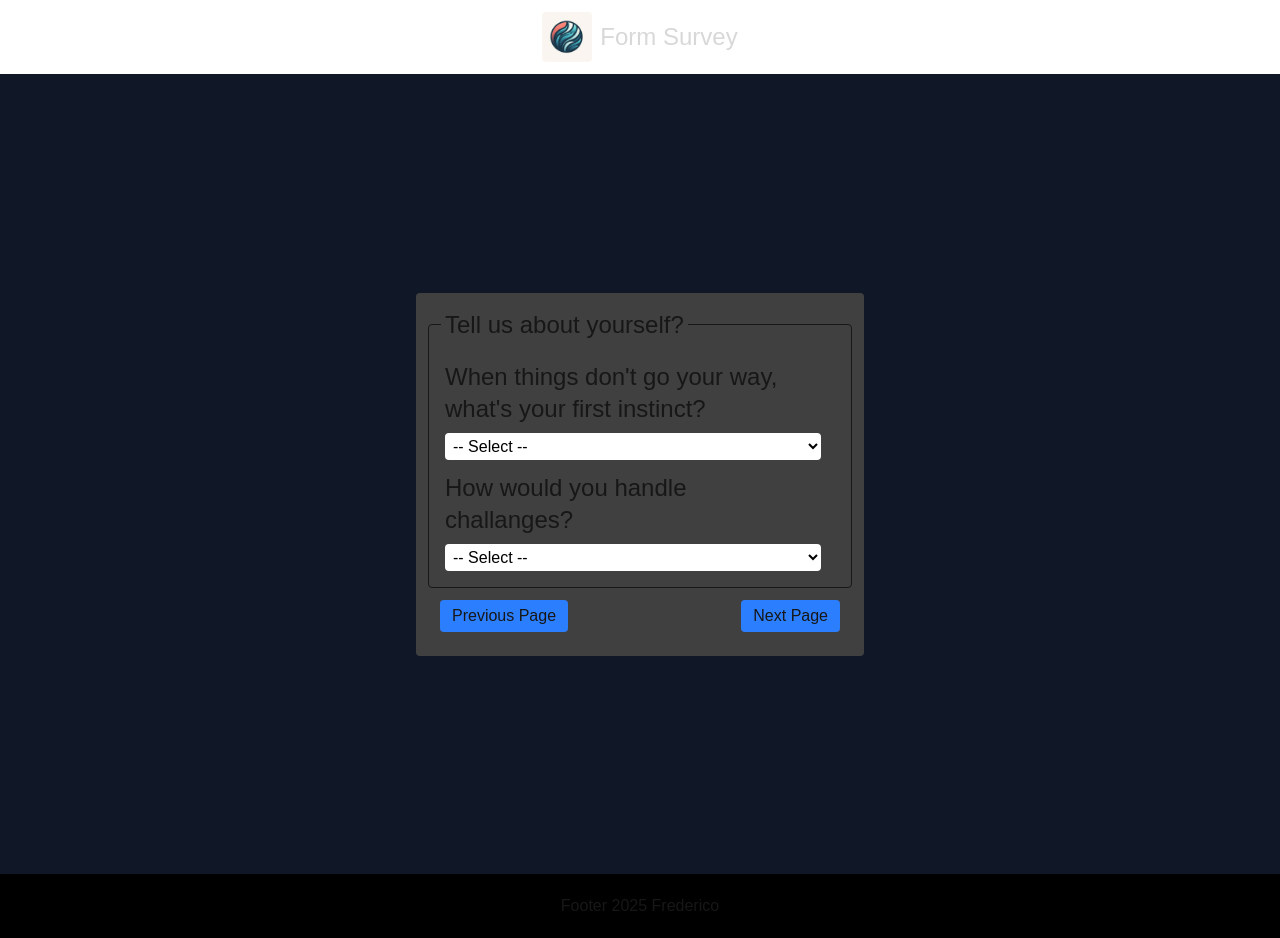
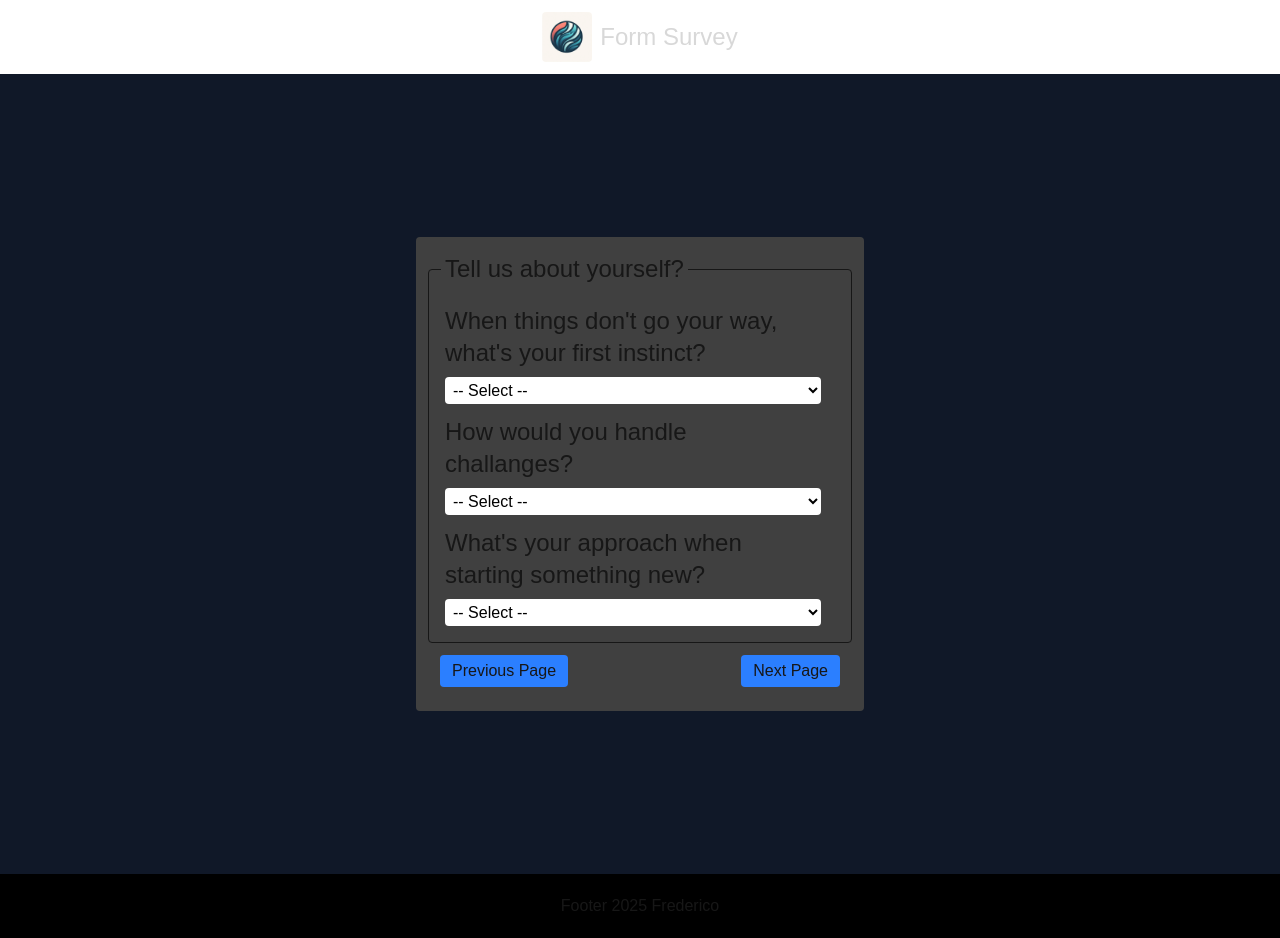
Before and after one commit to FredH2O/basic-ts-form, a Next.js app: page /Page3 in a window 1280 px wide. Built offline with nearby package versions, Linux system fonts and the light colour scheme.

Commit message:
feat: add ApproachQuestion to Page3 folder and connected onChange + value in it

```diff
--- a/app/Page3/page.tsx
+++ b/app/Page3/page.tsx
@@ -3,6 +3,7 @@ import FormSection from "../../components/FormSection";
 import { useFormContext } from "../context/FormContext";
 import FrustrationQuestion from "../../components/Questions_3/FrustrationQuestion";
 import ChallangesQuestion from "../../components/Questions_3/ChallengesQuestion";
+import ApproachQuestion from "../../components/Questions_3/ApproachQuestion";
 const Page3 = () => {
   const { handleChange, handleSubmit, submitQuestion, otherAnswer } =
     useFormContext();
@@ -17,6 +18,10 @@ const Page3 = () => {
         value={submitQuestion.challenges}
         otherAnswer={otherAnswer}
       />
+      <ApproachQuestion
+        onChange={handleChange}
+        value={submitQuestion.approach}
+      />
     </FormSection>
   );
 };
```
